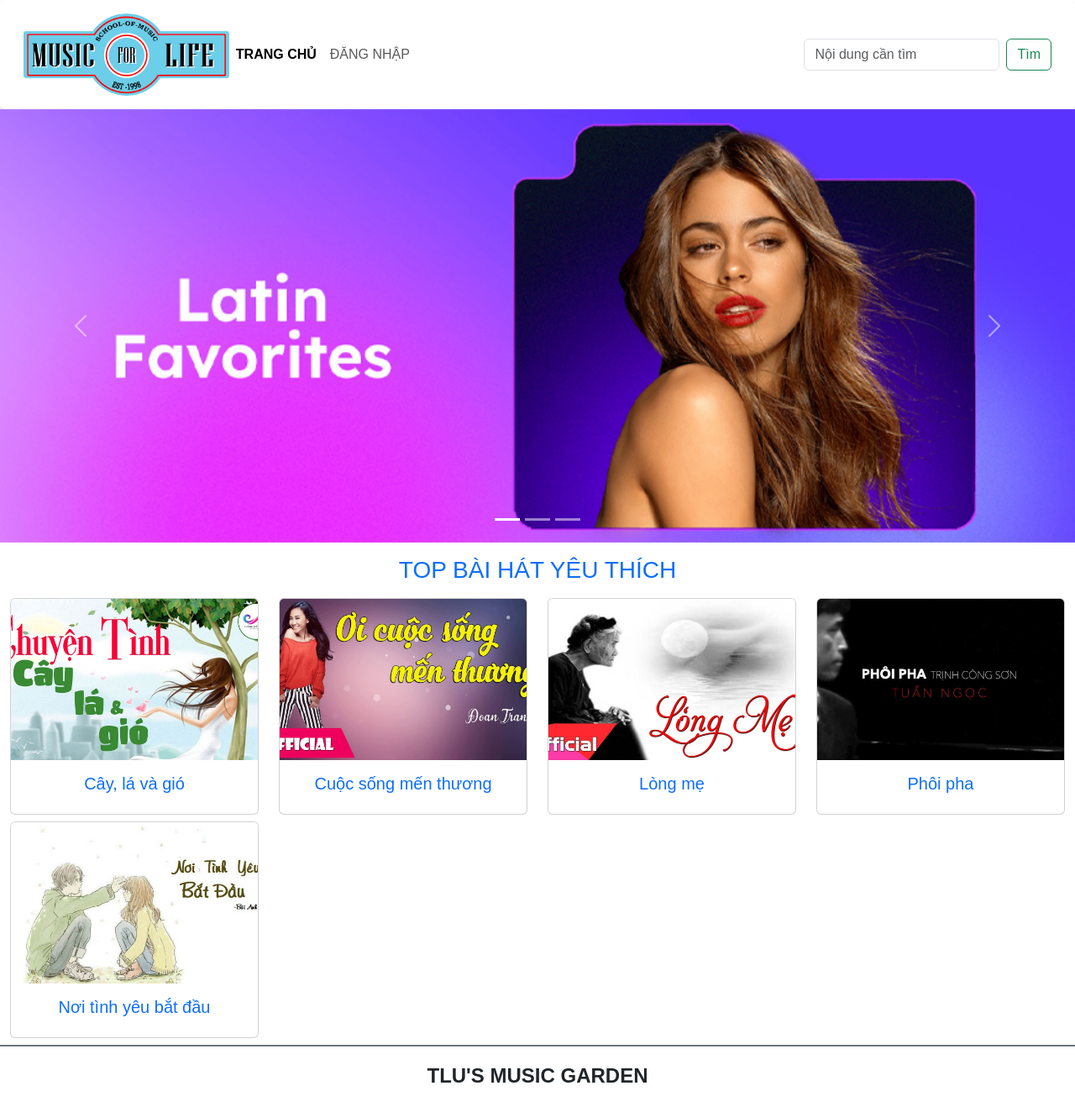
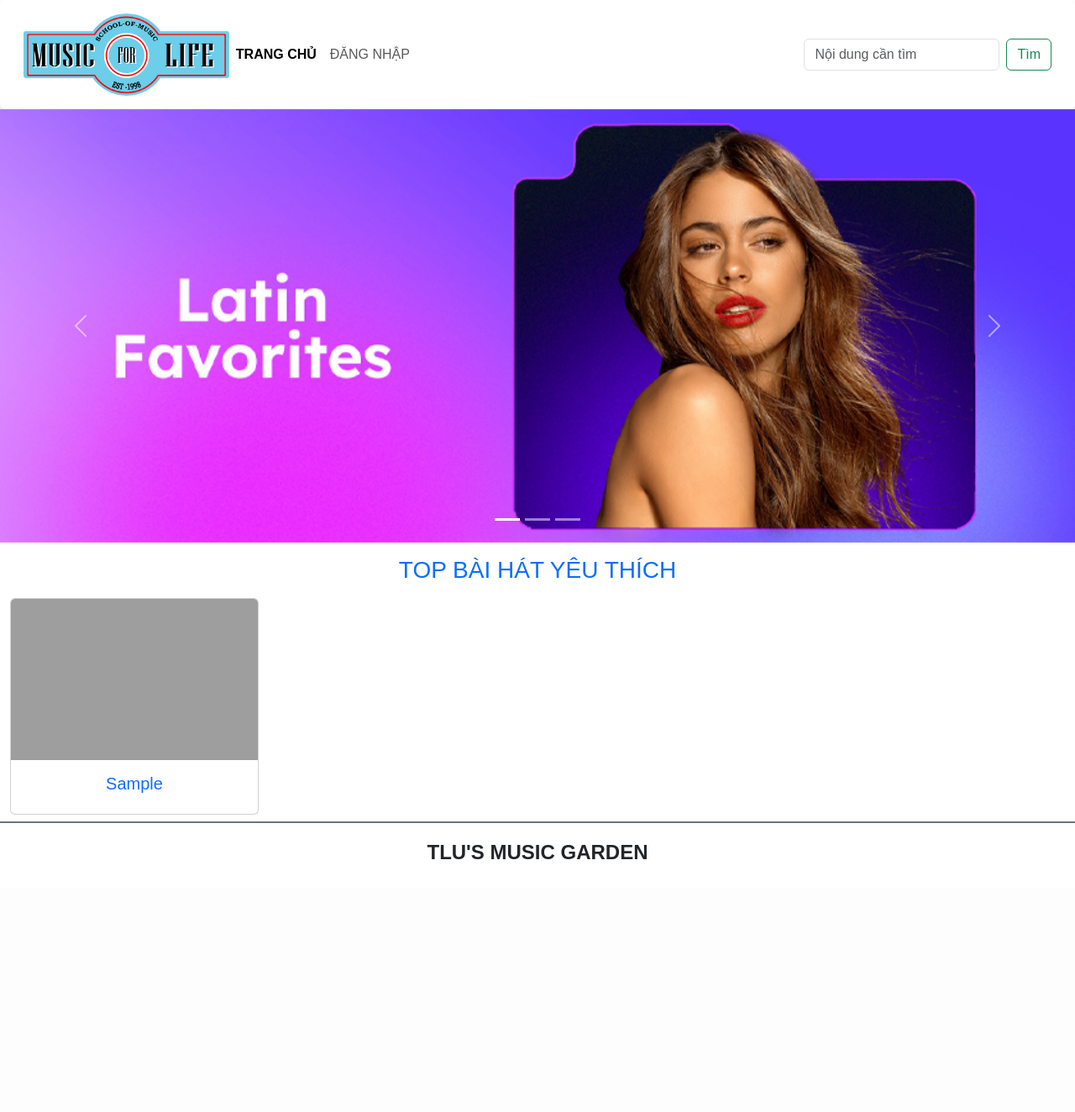
Before and after one commit to baitaptoan53/CSE485_2023, a PHP site: page / in a window 1280 px wide. Shown: the whole page at 84% size. After the commit the page ends 1023 px from the top, so only its background shows below. Run offline with PHP 8.4, Linux system fonts and the light colour scheme; tables that the repository leaves empty hold one stand-in row (values such as "Sample post"); some web fonts are replaced; grey boxes are pictures that could not be loaded.

Commit message:
initial commit

```diff
--- a/index.php
+++ b/index.php
@@ -1,13 +1,16 @@
 <!DOCTYPE html>
 <html lang="en">
+
 <head>
     <meta charset="UTF-8">
     <meta http-equiv="X-UA-Compatible" content="IE=edge">
     <meta name="viewport" content="width=device-width, initial-scale=1.0">
     <title>Music for Life</title>
-    <link href="https://cdn.jsdelivr.net/npm/bootstrap@5.3.0-alpha1/dist/css/bootstrap.min.css" rel="stylesheet" integrity="sha384-GLhlTQ8iRABdZLl6O3oVMWSktQOp6b7In1Zl3/Jr59b6EGGoI1aFkw7cmDA6j6gD" crossorigin="anonymous">
+    <link href="https://cdn.jsdelivr.net/npm/bootstrap@5.3.0-alpha1/dist/css/bootstrap.min.css" rel="stylesheet"
+        integrity="sha384-GLhlTQ8iRABdZLl6O3oVMWSktQOp6b7In1Zl3/Jr59b6EGGoI1aFkw7cmDA6j6gD" crossorigin="anonymous">
     <link rel="stylesheet" href="css/style.css">
 </head>
+
 <body>
     <header>
         <nav class="navbar navbar-expand-lg bg-body-tertiary shadow p-3 bg-white rounded">
@@ -17,7 +20,9 @@
                         <img src="images/logo2.png" alt="" class="img-fluid">
                     </a>
                 </div>
-                <button class="navbar-toggler" type="button" data-bs-toggle="collapse" data-bs-target="#navbarSupportedContent" aria-controls="navbarSupportedContent" aria-expanded="false" aria-label="Toggle navigation">
+                <button class="navbar-toggler" type="button" data-bs-toggle="collapse"
+                    data-bs-target="#navbarSupportedContent" aria-controls="navbarSupportedContent"
+                    aria-expanded="false" aria-label="Toggle navigation">
                     <span class="navbar-toggler-icon"></span>
                 </button>
                 <div class="collapse navbar-collapse" id="navbarSupportedContent">
@@ -30,7 +35,8 @@
                         </li>
                     </ul>
                     <form class="d-flex" role="search">
-                    <input class="form-control me-2" type="search" placeholder="Nội dung cần tìm" aria-label="Search">
+                        <input class="form-control me-2" type="search" placeholder="Nội dung cần tìm"
+                            aria-label="Search">
                         <button class="btn btn-outline-success" type="submit">Tìm</button>
                     </form>
                 </div>
@@ -39,9 +45,12 @@
 
         <div id="carouselExampleIndicators" class="carousel slide">
             <div class="carousel-indicators">
-                <button type="button" data-bs-target="#carouselExampleIndicators" data-bs-slide-to="0" class="active" aria-current="true" aria-label="Slide 1"></button>
-                <button type="button" data-bs-target="#carouselExampleIndicators" data-bs-slide-to="1" aria-label="Slide 2"></button>
-                <button type="button" data-bs-target="#carouselExampleIndicators" data-bs-slide-to="2" aria-label="Slide 3"></button>
+                <button type="button" data-bs-target="#carouselExampleIndicators" data-bs-slide-to="0" class="active"
+                    aria-current="true" aria-label="Slide 1"></button>
+                <button type="button" data-bs-target="#carouselExampleIndicators" data-bs-slide-to="1"
+                    aria-label="Slide 2"></button>
+                <button type="button" data-bs-target="#carouselExampleIndicators" data-bs-slide-to="2"
+                    aria-label="Slide 3"></button>
             </div>
             <div class="carousel-inner">
                 <div class="carousel-item active">
@@ -54,11 +63,13 @@
                     <img src="images/slideshow/slide03.jpg" class="d-block w-100" alt="...">
                 </div>
             </div>
-            <button class="carousel-control-prev" type="button" data-bs-target="#carouselExampleIndicators" data-bs-slide="prev">
+            <button class="carousel-control-prev" type="button" data-bs-target="#carouselExampleIndicators"
+                data-bs-slide="prev">
                 <span class="carousel-control-prev-icon" aria-hidden="true"></span>
                 <span class="visually-hidden">Previous</span>
             </button>
-            <button class="carousel-control-next" type="button" data-bs-target="#carouselExampleIndicators" data-bs-slide="next">
+            <button class="carousel-control-next" type="button" data-bs-target="#carouselExampleIndicators"
+                data-bs-slide="next">
                 <span class="carousel-control-next-icon" aria-hidden="true"></span>
                 <span class="visually-hidden">Next</span>
             </button>
@@ -66,66 +77,42 @@
     </header>
     <main class="container-fluid mt-3">
         <h3 class="text-center text-uppercase mb-3 text-primary">TOP bài hát yêu thích</h3>
-        <div class="row">
+        <?php
+        $conn = mysqli_connect('localhost', 'root', '', 'btth01_cse485');
+        if (!$conn)
+            die("Couldn't connect: " . mysqli_error($conn));
+
+        $sql = "SELECT  ma_bviet,ma_tloai,ten_bhat,ma_tgia,hinhanh FROM baiviet";
+        $result = mysqli_query($conn, $sql);
+        $html = '';
+        while ($row = mysqli_fetch_assoc($result)) {
+            $html .= '
                     <div class="col-sm-3">
                         <div class="card mb-2" style="width: 100%;">
-                    <img src="images/songs/cayvagio.jpg" class="card-img-top" alt="...">
+                            <img src="'.$row['hinhanh'].'" class="card-img-top" alt="...">
                             <div class="card-body">
                                 <h5 class="card-title text-center">
-                            <a href="" class="text-decoration-none">Cây, lá và gió</a>
+                                    <a href="detail.php?ma_bviet='.$row['ma_bviet'].'&ma_tgia='.$row['ma_tgia'].'&ma_tloai='.$row['ma_tloai'].'" class="text-decoration-none"> ' . $row['ten_bhat'] . '</a>
                                 </h5>
                             </div>
                         </div>
                     </div>
+            ';
+        }
+        echo '<div class="row fixbr">';
+        echo $html;
+        echo '</div>';
 
-            <div class="col-sm-3">
-                <div class="card mb-2" style="width: 100%;">
-                    <img src="images/songs/csmt.jpg" class="card-img-top" alt="...">
-                    <div class="card-body">
-                        <h5 class="card-title text-center">
-                            <a href="" class="text-decoration-none">Cuộc sống mến thương</a>
-                        </h5>
-                    </div>
-                </div>
-            </div>
+        ?>
 
-            <div class="col-sm-3">
-                <div class="card mb-2" style="width: 100%;">
-                    <img src="images/songs//longme.jpg" class="card-img-top" alt="...">
-                    <div class="card-body">
-                        <h5 class="card-title text-center">
-                            <a href="" class="text-decoration-none">Lòng mẹ</a>
-                        </h5>
-                    </div>
-                </div>
-            </div>
-
-            <div class="col-sm-3">
-                <div class="card mb-2" style="width: 100%;">
-                    <img src="images/songs/phoipha.jpg" class="card-img-top" alt="...">
-                    <div class="card-body">
-                        <h5 class="card-title text-center">
-                            <a href="" class="text-decoration-none">Phôi pha</a>
-                        </h5>
-                    </div>
-                </div>
-            </div>
-
-            <div class="col-sm-3">
-                <div class="card mb-2" style="width: 100%;">
-                    <img src="images/songs/noitinhyeubatdau.jpg" class="card-img-top" alt="...">
-                    <div class="card-body">
-                        <h5 class="card-title text-center my-title">
-                            <a href="" class="text-decoration-none">Nơi tình yêu bắt đầu</a>
-                        </h5>
-                    </div>
-                </div>
-            </div>
-        </div>
     </main>
-    <footer class="bg-white d-flex justify-content-center align-items-center border-top border-secondary  border-2" style="height:80px">
+    <footer class="bg-white d-flex justify-content-center align-items-center border-top border-secondary  border-2"
+        style="height:80px">
         <h4 class="text-center text-uppercase fw-bold">TLU's music garden</h4>
     </footer>
-    <script src="https://cdn.jsdelivr.net/npm/bootstrap@5.3.0-alpha1/dist/js/bootstrap.bundle.min.js" integrity="sha384-w76AqPfDkMBDXo30jS1Sgez6pr3x5MlQ1ZAGC+nuZB+EYdgRZgiwxhTBTkF7CXvN" crossorigin="anonymous"></script>
+    <script src="https://cdn.jsdelivr.net/npm/bootstrap@5.3.0-alpha1/dist/js/bootstrap.bundle.min.js"
+        integrity="sha384-w76AqPfDkMBDXo30jS1Sgez6pr3x5MlQ1ZAGC+nuZB+EYdgRZgiwxhTBTkF7CXvN"
+        crossorigin="anonymous"></script>
 </body>
+
 </html>
```
Also changed, not shown: detail.php (+40 -13 lines). Lines whose indentation alone changed are shown as unchanged.
